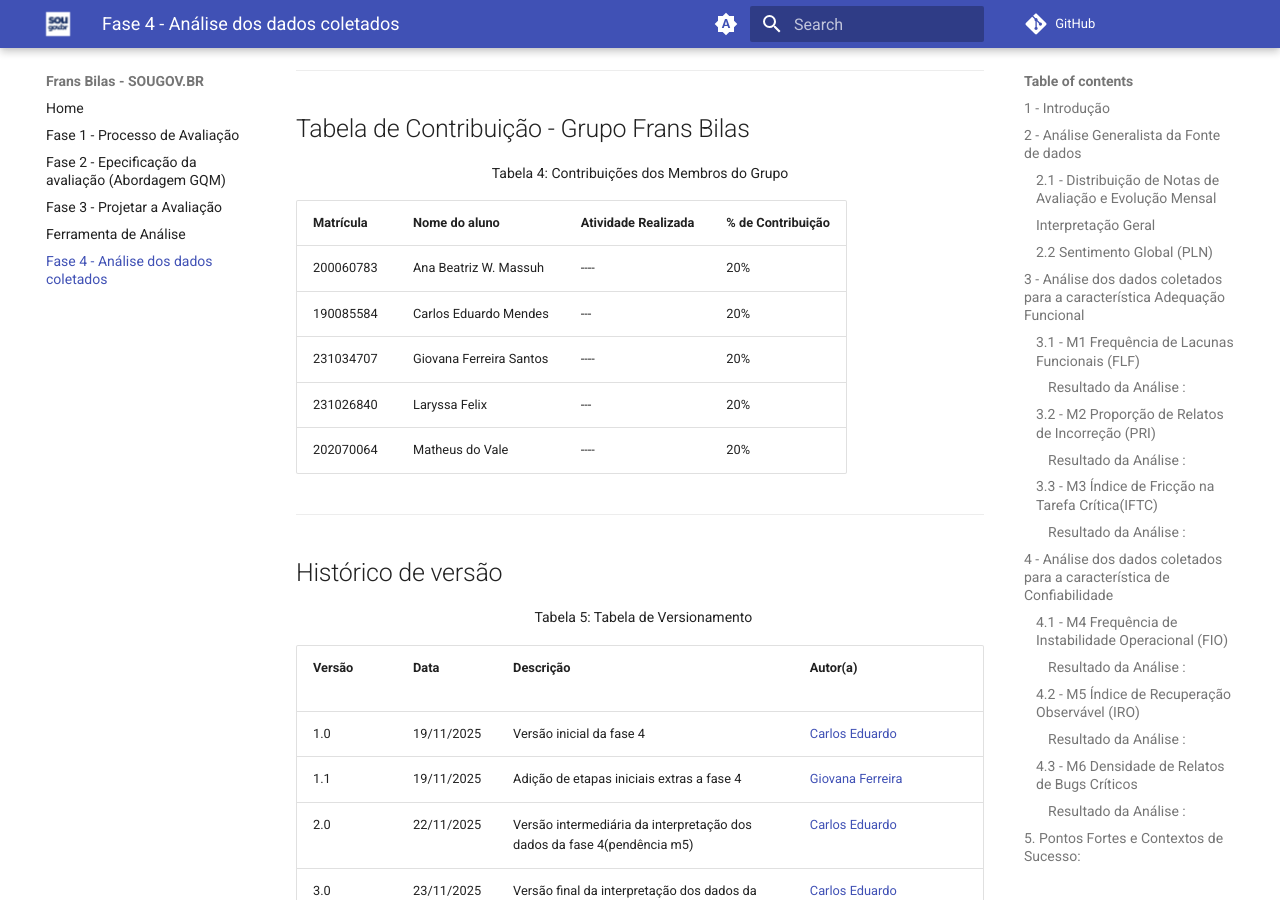
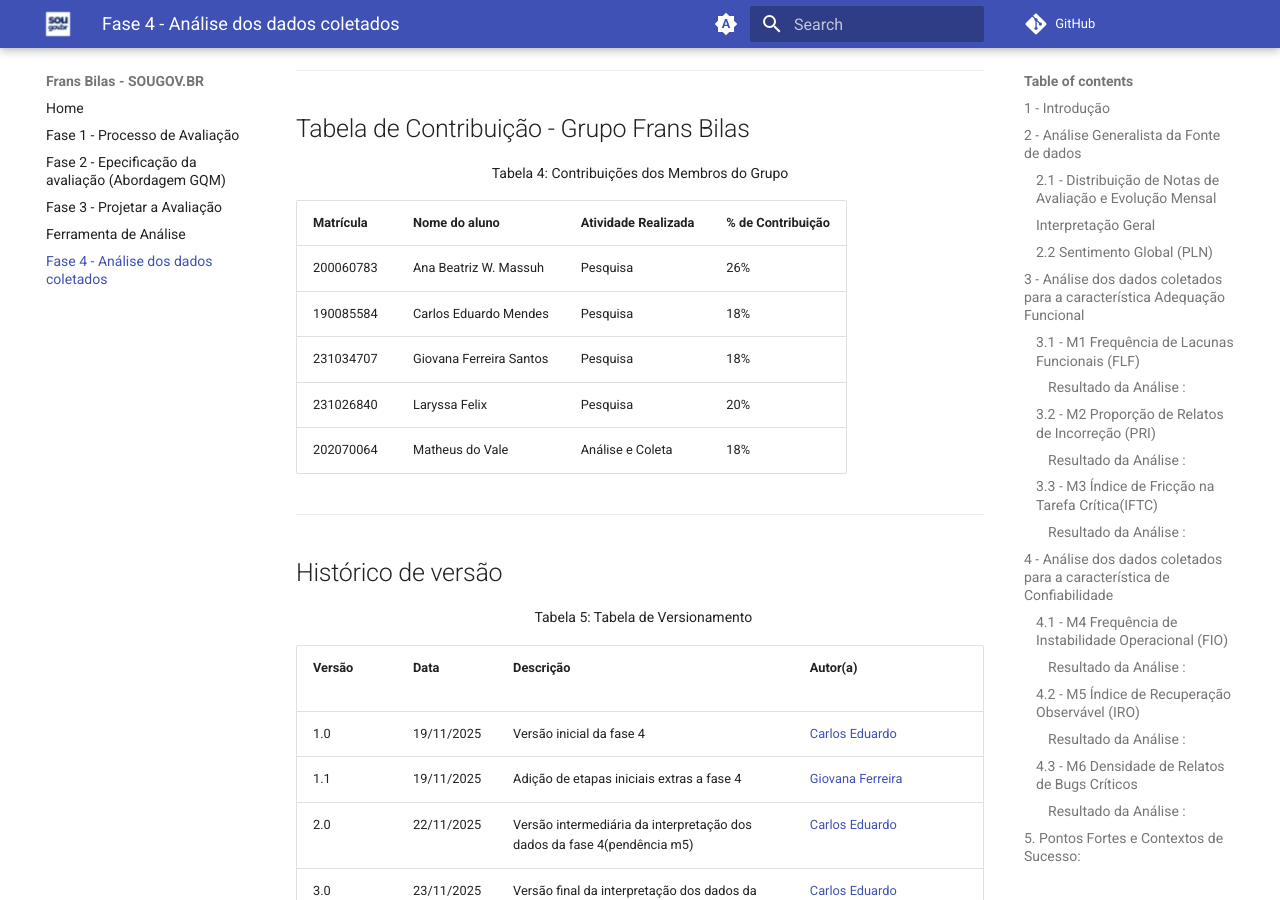
Before and after one commit to felixlaryssa/2025-2_T01_FRANS-BILAS, an MkDocs documentation site: the page built from docs/fase4.md, in a window 1280 px wide and 900 px high, scrolled down 15410 px. Built offline with MkDocs 1.6.1 and Material for MkDocs 9.7.7, drawn with Linux system fonts in a browser that asks for light colours; comment, search, counter and statistics services are not loaded.

Commit message:
Update contribution details in fase4.md

```diff
--- a/docs/fase4.md
+++ b/docs/fase4.md
@@ -536,11 +536,11 @@ Embora a avaliação revele pontos positivos, a predominância de problemas rela
 
 | Matrícula | Nome do aluno | Atividade Realizada | % de Contribuição |
 | --------- | ------------- | ------------------- | ----------------- |
-| 200060783 | Ana Beatriz W. Massuh | ---- | 20% |
-| 190085584 | Carlos Eduardo Mendes |  --- | 20% |
-| 231034707 | Giovana Ferreira Santos | ---- | 20% |
-| 231026840 | Laryssa Felix |  ---  | 20% |
-| 202070064 | Matheus do Vale | ---- | 20% |
+| 200060783 | Ana Beatriz W. Massuh | Pesquisa | 26% |
+| 190085584 | Carlos Eduardo Mendes |  Pesquisa | 18% |
+| 231034707 | Giovana Ferreira Santos | Pesquisa | 18% |
+| 231026840 | Laryssa Felix |  Pesquisa  | 20% |
+| 202070064 | Matheus do Vale | Análise e Coleta | 18% |
 
 ---------------------
 ## Histórico de versão
```
